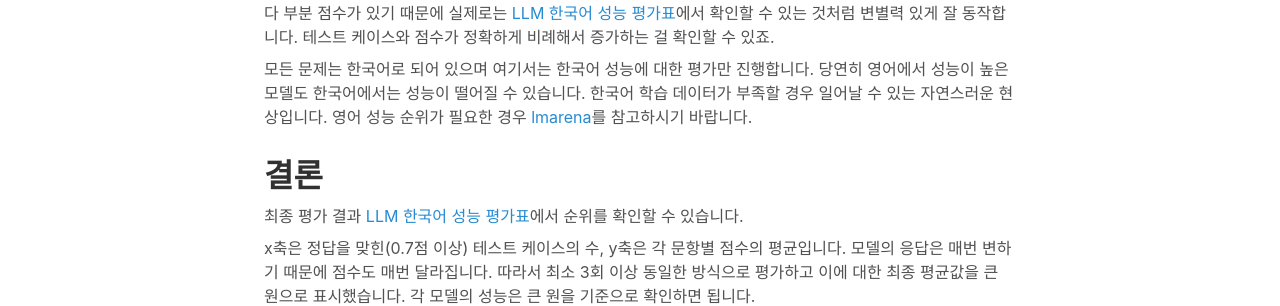
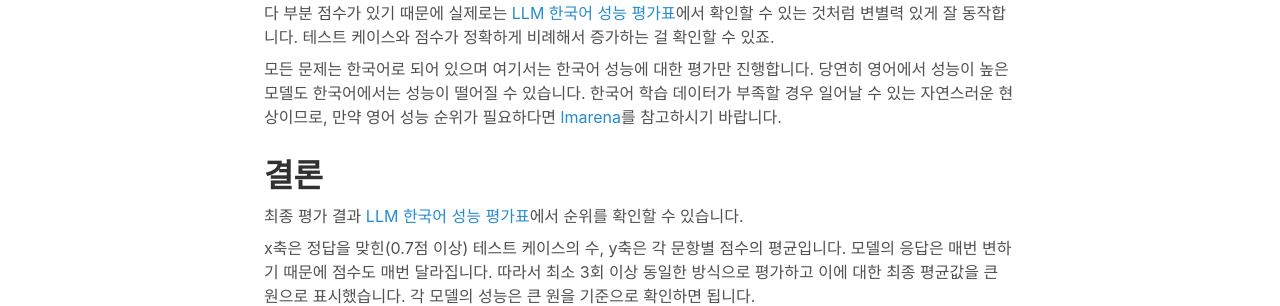
Before and after one commit to likejazz/likejazz.github.io, a Jekyll site: the page built from _posts/2025-07-01-llm-evaluation-criteria.md, in a window 1280 px wide and 900 px high, scrolled down 5107 px. Shown: the part 248-554 px from the top of the window. Built offline with Jekyll 4.4.1, drawn with Linux system fonts in a browser that asks for light colours.

Commit message:
Update 2025-07-01-llm-evaluation-criteria.md

```diff
--- a/_posts/2025-07-01-llm-evaluation-criteria.md
+++ b/_posts/2025-07-01-llm-evaluation-criteria.md
@@ -161,7 +161,7 @@ Evaluation Steps에는 어떤 점을 평가할지 기입하였습니다. 그리
 
 간단한 수학 문제부터, 기본적인 상식 문제, 제가 좋아하는 위스키에 관한 질문, 몬티홀 문제 같은 유명한 확률 문제, 컴퓨터 과학의 알고리즘 문제, 수능 국어 영역의 어려운 풀이 문제까지, 매우 정교하게 설계한 문제들로 구성했습니다. 문제 개수가 너무 적어서 변별력이 없을 거라 생각할 수 있지만 문제 하나하나가 매우 정교하고, 또 문제마다 부분 점수가 있기 때문에 실제로는 [LLM 한국어 성능 평가표](/leaderboard/)에서 확인할 수 있는 것처럼 변별력 있게 잘 동작합니다. 테스트 케이스와 점수가 정확하게 비례해서 증가하는 걸 확인할 수 있죠.
 
-모든 문제는 한국어로 되어 있으며 여기서는 한국어 성능에 대한 평가만 진행합니다. 당연히 영어에서 성능이 높은 모델도 한국어에서는 성능이 떨어질 수 있습니다. 한국어 학습 데이터가 부족할 경우 일어날 수 있는 자연스러운 현상입니다. 영어 성능 순위가 필요한 경우 [lmarena](https://lmarena.ai/leaderboard/text)를 참고하시기 바랍니다.
+모든 문제는 한국어로 되어 있으며 여기서는 한국어 성능에 대한 평가만 진행합니다. 당연히 영어에서 성능이 높은 모델도 한국어에서는 성능이 떨어질 수 있습니다. 한국어 학습 데이터가 부족할 경우 일어날 수 있는 자연스러운 현상이므로, 만약 영어 성능 순위가 필요하다면 [lmarena](https://lmarena.ai/leaderboard/text)를 참고하시기 바랍니다.
 
 # 결론
 
```
Also changed, not shown: other parts of _posts/2025-07-01-llm-evaluation-criteria.md (+1 -1 lines).
